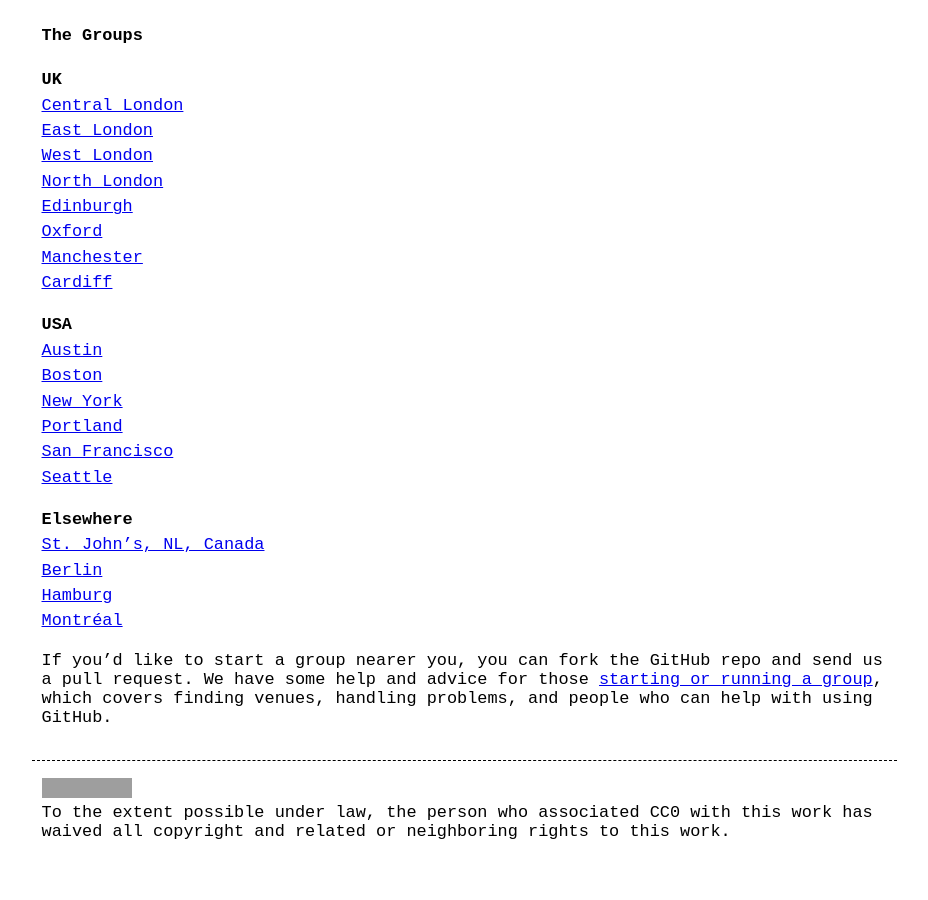
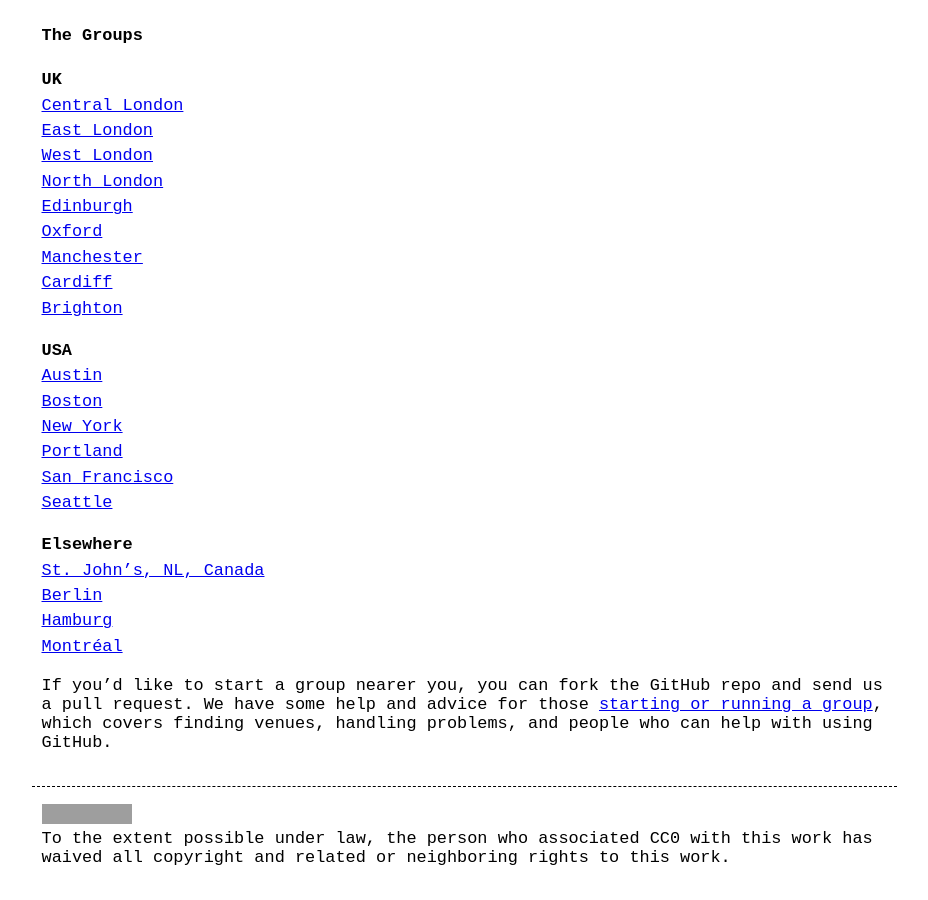
Before and after one commit to computeranonymous/computer, a Jekyll site: the page built from index.html, in a window 1280 px wide and 900 px high, scrolled down 1805 px. Shown: the whole window, without its empty margins (176-1104 px from the left). Built offline with Jekyll 4.4.1, drawn with Linux system fonts in a browser that asks for light colours; before the commit the page ends 2680 px from its top, so only the background shows below that; grey boxes are pictures that could not be loaded.

Commit message:
Add Brighton to list

```diff
--- a/index.html
+++ b/index.html
@@ -76,6 +76,7 @@
             <li><a href="uk_oxford.html">Oxford</a></li>
             <li><a href="uk_manchester.html">Manchester</a></li>
             <li><a href="uk_cardiff.html">Cardiff</a></li>
+            <li><a href="uk_brighton.html">Brighton</a></li>
         </ul>
     </li>
     <li>
```
